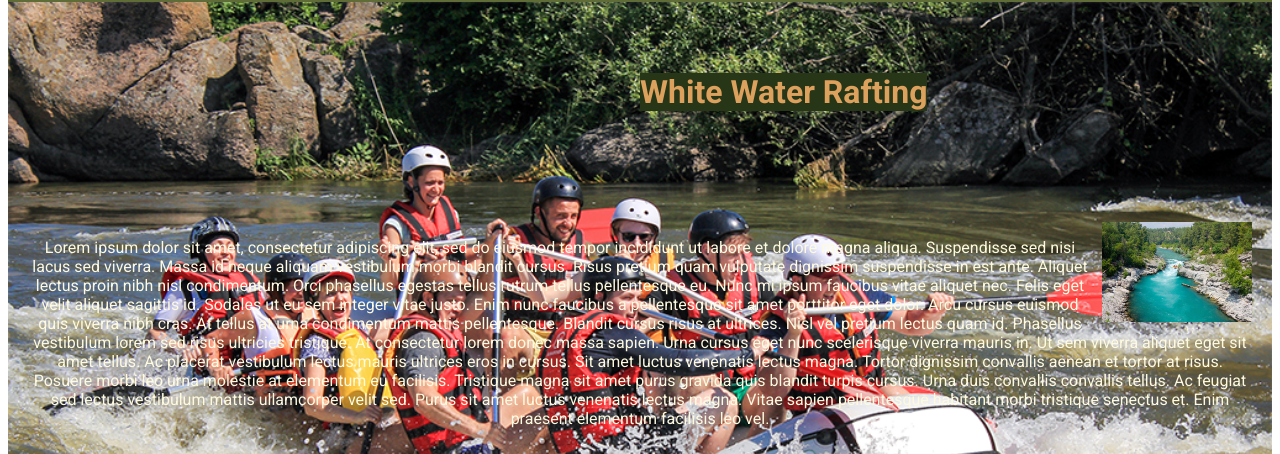
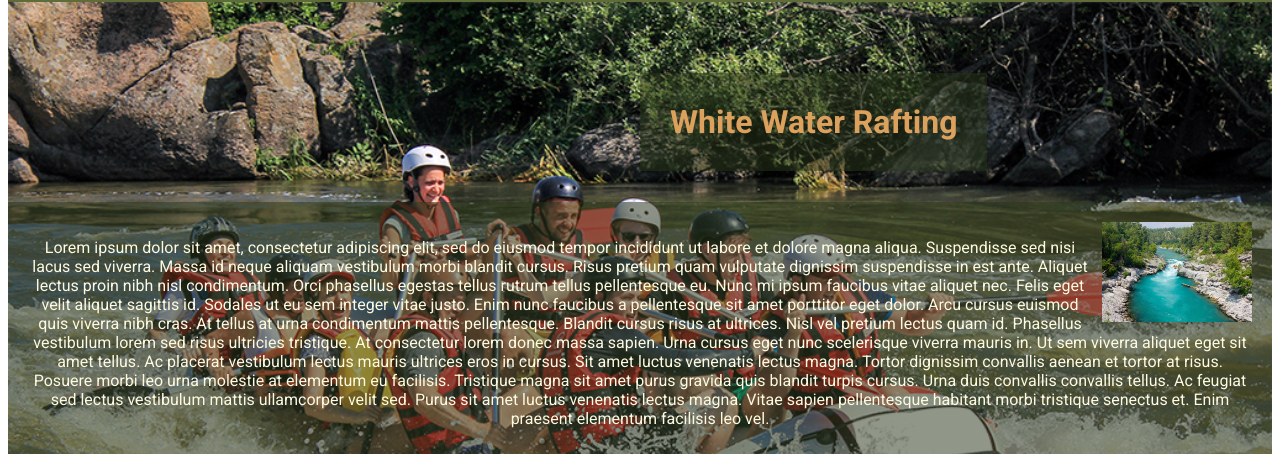
Before and after one commit to sudorm-rfslash/wdd130, a plain HTML site: page wwr/about.html in a window 1280 px wide. Shown: the part 346-800 px from the top of the page. Drawn offline with Linux system fonts and the light colour scheme.

Commit message:
fix bg color

```diff
--- a/wwr/styles/rafting.css
+++ b/wwr/styles/rafting.css
@@ -5,6 +5,7 @@
   --secondary-color: #DDA15E;
   --accent1-color: #606C38;
   --accent2-color: #FEFAE0;
+  --bg-color: #28361883;
 }
 
 body {
@@ -55,18 +56,17 @@ header nav a {
 
 .hero h1 {
   position: absolute;
-  background-color: var(--primary-color);
+  background-color: var(--bg-color);
   top: 50px;
   left: 50%;
+  padding: 30px;
 }
-
-
 
 .hero article {
   position: absolute;
   padding: 20px;
   top: 200px;
-
+  background-color: var(--bg-color);
 }
 
 .hero div {
```
